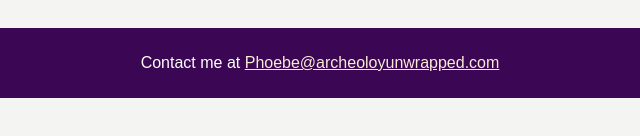
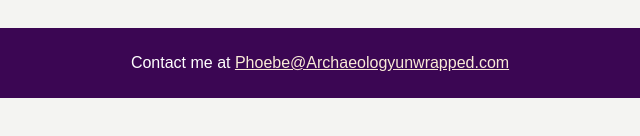
Before and after one commit to DMaggsy/archaeology_unwrapped, a plain HTML site: page index.html in a window 1280 px wide. Shown: the part 396-532 px from the top of the page, 320-960 px from the left. Drawn offline with Linux system fonts and the light colour scheme.

Commit message:
Corrected Email Typo

```diff
--- a/index.html
+++ b/index.html
@@ -33,7 +33,7 @@
         </section>
     </main>
     <footer>
-        <p>Contact me at <a class="email" href="mailto:Phoebe@ArcheoloyUnwrapped.com">Phoebe@archeoloyunwrapped.com</a></p>
+        <p>Contact me at <a class="email" href="mailto:Phoebe@ArchaeologyUnwrapped.com">Phoebe@Archaeologyunwrapped.com</a></p>
     </footer>
 </body>
 </html>
```
